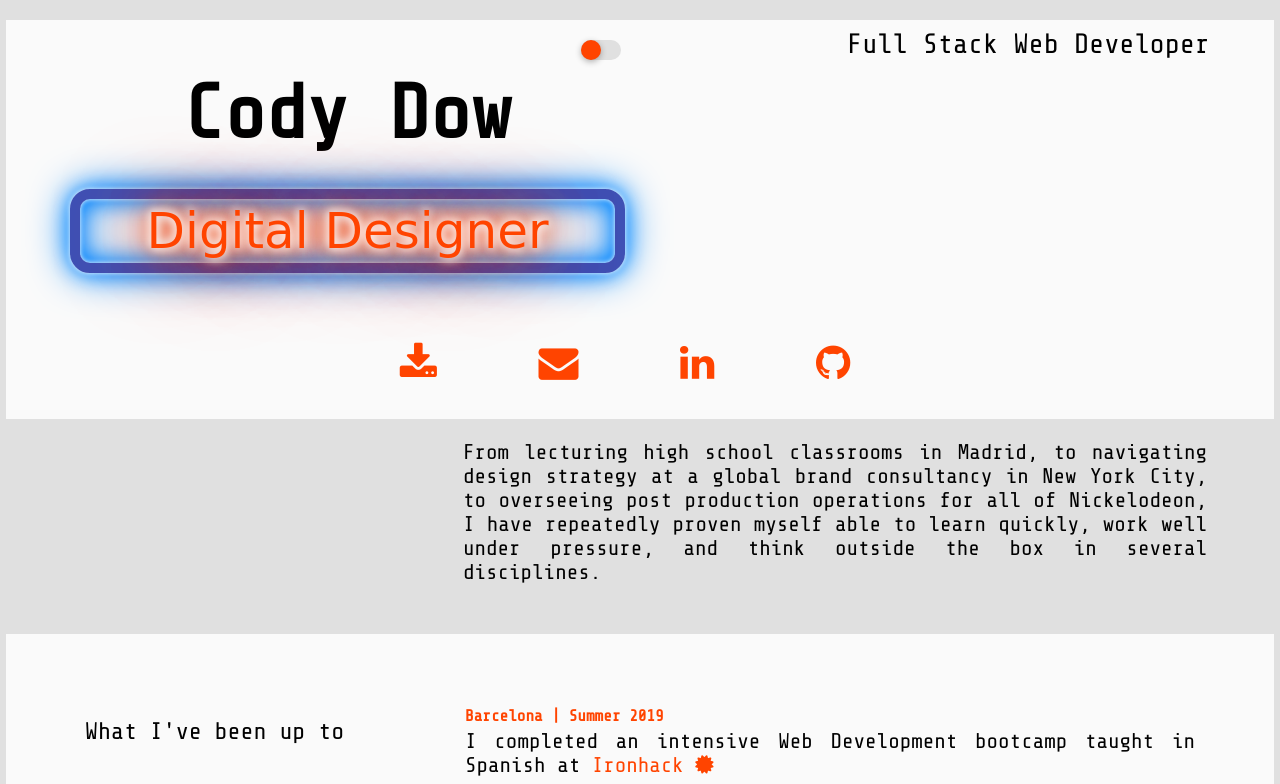
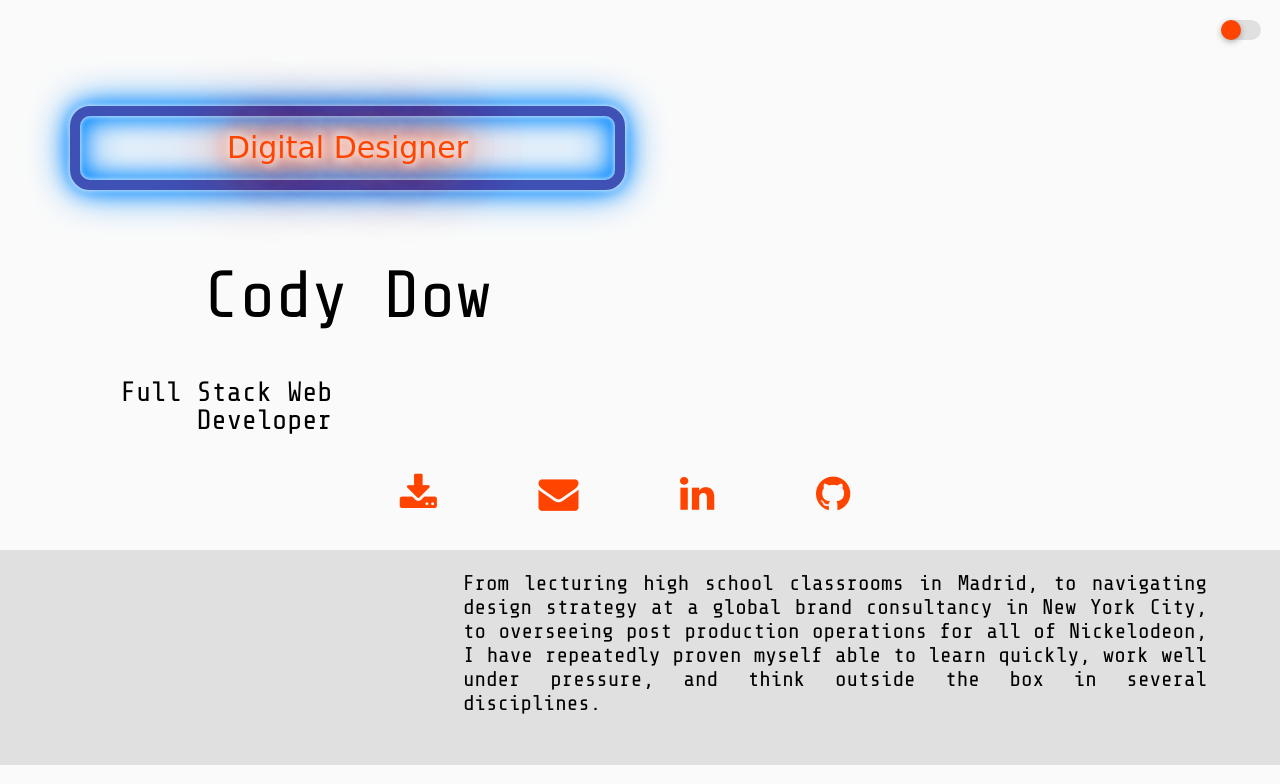
Before and after one commit to wodydoc/Mob-website-cohort-06-19, a plain HTML site: page cody.html in a window 1280 px wide. Shown: the top 784 px of the page. Drawn offline with nearby package versions, Linux system fonts and the light colour scheme; a web font is replaced by a local one.

Commit message:
adjusting margins

```diff
--- a/cody.html
+++ b/cody.html
@@ -18,21 +18,23 @@
         <link href="https://fonts.googleapis.com/css?family=Shrikhand&display=swap" rel="stylesheet"><body>
     <!-- Header-->
     <header>
+      <!-- Night Mode Toggle -->
+        <div class="togglecontainer">
+          <label class="switch"><input type="checkbox" />    <div></div>
+          </label>
+        </div>
 
       <div class="container">
         <div class="row">
           <div class="col-sm-6 col-md-6 col-lg-6">
-            <div class="header-logo text-center">Cody Dow</div>
-            <!-- Neon Light Editable -->
-            <h1 class="bigtitle" >Digital Designer</h1>
-            <!-- Night Mode Toggle -->
-              <div class="togglecontainer">
-                <label class="switch"><input type="checkbox" />    <div></div>
-                </label>
-              </div>
-                </div>
-                <div class="col-sm-6 col-md-6 col-lg-6 hidden-xs">
-                  <div class="header-logo-slogan text-right">Full Stack Web Developer</div>
+            <div class="digitaldesignercodydow">
+              <!-- Neon Light Editable -->
+              <h1 class="bigtitle" >Digital Designer</h1>
+              <div class="header-logo text-center">Cody Dow</div>
+                  </div>
+                  <div class="col-sm-6 col-md-6 col-lg-6 hidden-xs">
+                    <div class="header-logo-slogan text-right">Full Stack Web Developer</div>
+                  </div>
                 </div>
               </div>
             </div>
--- a/style.css
+++ b/style.css
@@ -105,7 +105,7 @@ h1 {
     /* font-style: normal; */
     color: #f40 !important;
     /* padding: 1.5rem 1rem 1.5rem; */
-    font-size: 5rem !important;
+    font-size: 3rem !important;
     padding: 6px;
     line-height: 52px !important;
     border: 1rem solid #3F51B5 !important;
@@ -288,13 +288,13 @@ header {
   /* padding: 35px 0 0px 0;  */
 }
   header .header-logo {
-    font-size: 57pt;
-    /* line-height: 134pt; */
+    font-size: 50pt;
+    line-height: 109pt;
     /* font-style: italic; */
-    /* margin: 0rem; */
+    margin: 0rem;
     color: var(--color);
-    font-weight: 900;
-    padding-top: 40px;}
+    /* font-weight: 600; */
+    padding-top: 23px;}
   header .header-logo-slogan {
     font-size: 21pt;
     line-height: 21pt;
@@ -524,11 +524,11 @@ MODALS
 body {
   background: #2E282A;
   font-family: 'Open Sans', sans-serif;
-  margin: 6px !important;
+  /* margin: 6px !important; */
 }
 
-.container {
-  margin-top: 20px;
+.digitaldesignercodydow {
+  margin-top: 106px;
   /* margin: 1rem; */
 }
 
```
Also changed, not shown: index.html (+13 -11 lines).
